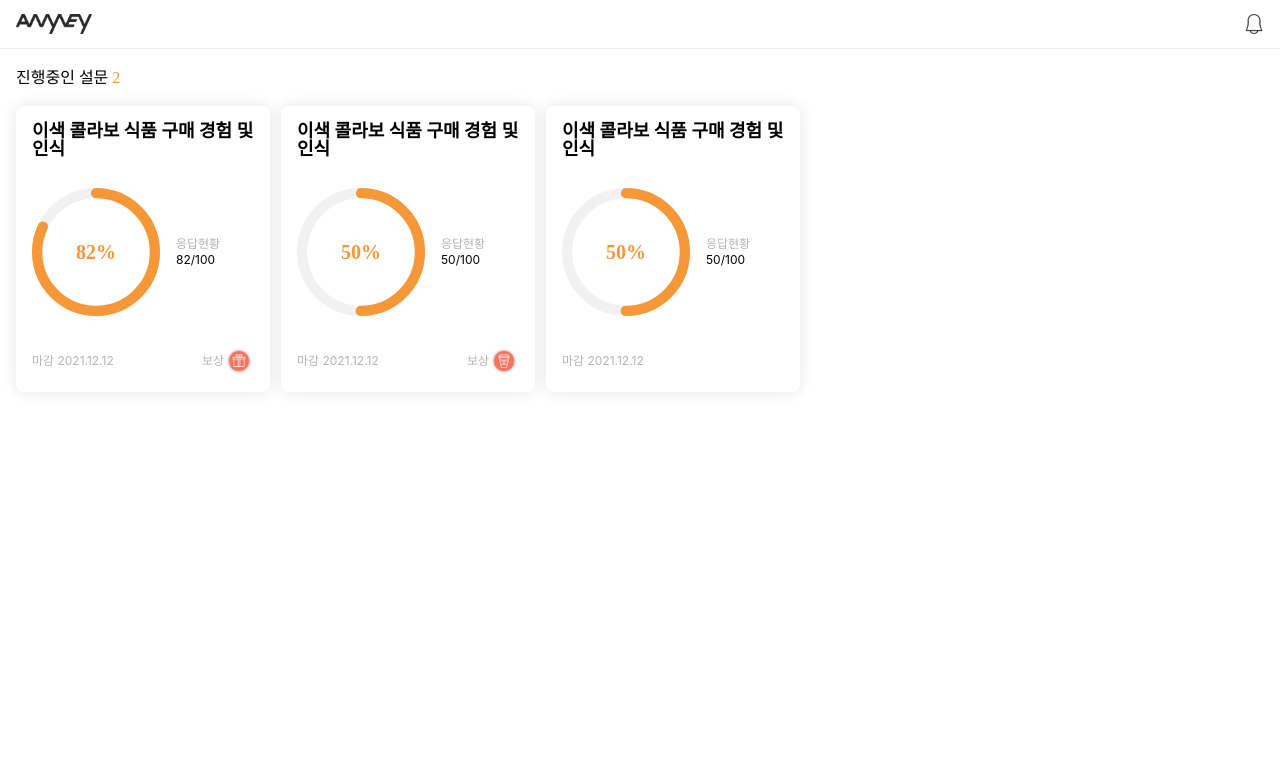
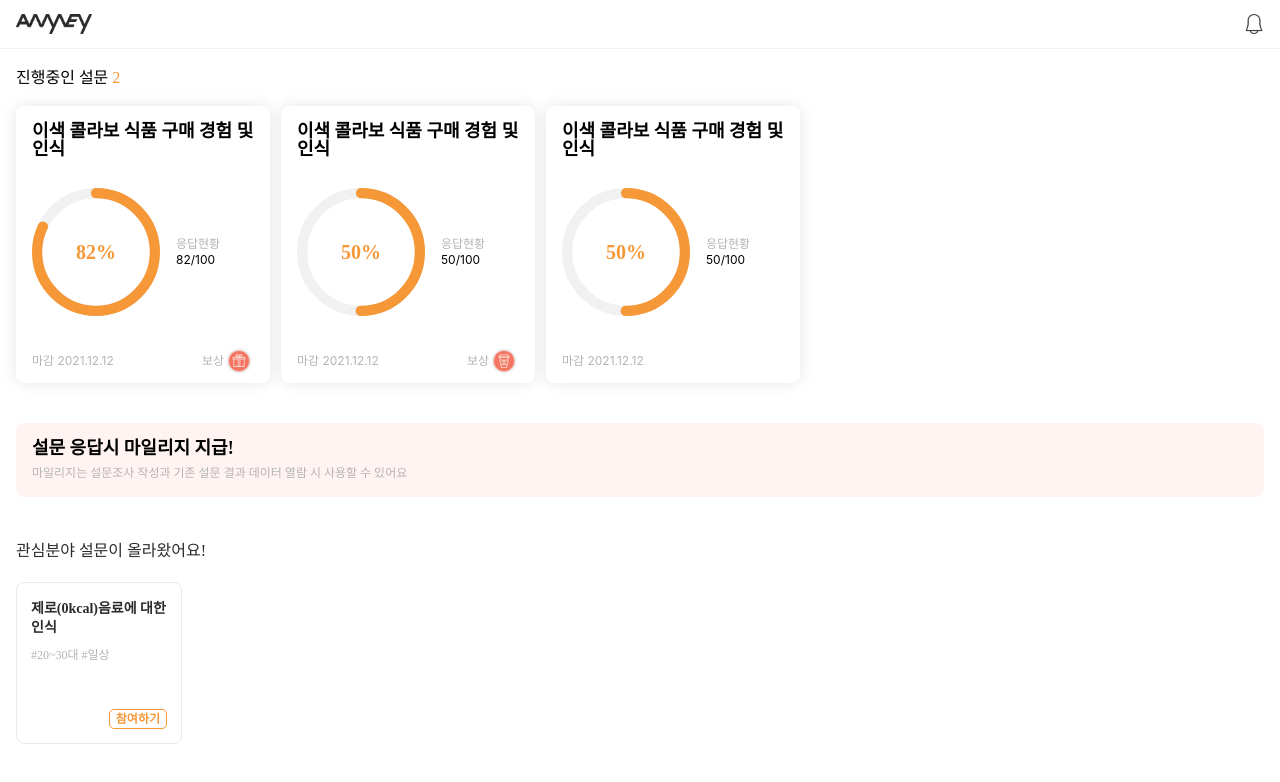
Before and after one commit to Lee-Seonghyun316/AnyVey, a React (Create React App) app: page / in a window 1280 px wide. Shown: the top 782 px of the page. Built offline with nearby package versions, Linux system fonts and the light colour scheme.

Commit message:
style: 관심 설문 추가

```diff
--- a/src/common/styles/global.ts
+++ b/src/common/styles/global.ts
@@ -9,7 +9,9 @@ const GlobalStyle = createGlobalStyle`
   body{
     background-color: #ffffff;
     font-family: -apple-system,system-ui,BlinkMacSystemFont,"Segoe UI",Roboto,"Helvetica Neue",Arial,sans-serif;
+    -ms-overflow-style: none;
   }
+  ::-webkit-scrollbar { display: none; }
   a {
     color: inherit;
     text-decoration: none;
@@ -31,5 +33,4 @@ const GlobalStyle = createGlobalStyle`
     height: 100%;
   }
 `;
-
 export default GlobalStyle;
--- a/src/features/home/home.tsx
+++ b/src/features/home/home.tsx
@@ -39,7 +39,7 @@ const Home = () => {
           <SectionTitle>진행중인 설문 </SectionTitle>
           <Count>2</Count>
         </SectionTitleContainer>
-        <Surveys>
+        <MySurveys>
           {states.map((state) => (
             <MySurvey
               key={state.id}
@@ -50,8 +50,23 @@ const Home = () => {
               gift={state.gift}
             />
           ))}
-        </Surveys>
+        </MySurveys>
       </OngoingSurvey>
+      <ResponseGain>
+        <GainTitle>설문 응답시 마일리지 지급!</GainTitle>
+        <GainDes>
+          마일리지는 설문조사 작성과 기존 설문 결과 데이터 열람 시 사용할 수
+          있어요
+        </GainDes>
+      </ResponseGain>
+      <InterestsTitle>관심분야 설문이 올라왔어요!</InterestsTitle>
+      <Interests>
+        <Interest>
+          <InterestTitle>제로(0kcal)음료에 대한 인식</InterestTitle>
+          <InterestTag>#20~30대 #일상</InterestTag>
+          <InvolveButton>참여하기</InvolveButton>
+        </Interest>
+      </Interests>
     </HomeContainer>
   );
 };
@@ -61,7 +76,7 @@ export default Home;
 const HomeContainer = styled.section``;
 
 const OngoingSurvey = styled.section`
-  padding: 20px 0;
+  padding-top: 20px;
 `;
 
 const SectionTitleContainer = styled.div`
@@ -79,9 +94,77 @@ const Count = styled.text`
   font-size: 16px;
 `;
 
-const Surveys = styled.section`
+const MySurveys = styled.section`
   display: flex;
   flex-direction: row;
   overflow: scroll;
   padding: 20px 16px;
 `;
+
+const ResponseGain = styled.section`
+  background: #fff4f2;
+  border-radius: 8px;
+  padding: 16px;
+  margin: 20px 16px;
+`;
+
+const GainTitle = styled.div`
+  font-weight: ${theme.typography.semiBold};
+  font-size: 18px;
+  margin-bottom: 8px;
+`;
+
+const GainDes = styled.div`
+  font-weight: ${theme.typography.regular};
+  font-size: 12px;
+  line-height: 16px;
+  color: #b4b4b4;
+`;
+
+const Interests = styled.section`
+  margin: 0 16px;
+`;
+
+const InterestsTitle = styled.div`
+  padding: 23px 16px 20px 16px;
+  font-weight: ${theme.typography.medium};
+  font-size: 16px;
+  line-height: 22px;
+  color: #2b2b2b;
+`;
+
+const Interest = styled.div`
+  padding: 16px 14px;
+  border: 1px solid #e9e9e9;
+  border-radius: 8px;
+  width: 166px;
+  height: 162px;
+  position: relative;
+`;
+
+const InterestTitle = styled.h1`
+  font-weight: ${theme.typography.semiBold};
+  font-size: 14px;
+  line-height: 19px;
+  color: #2b2b2b;
+  margin-bottom: 8px;
+`;
+
+const InterestTag = styled.text`
+  font-weight: ${theme.typography.regular};
+  font-size: 12px;
+  line-height: 16px;
+  color: #b4b4b4;
+`;
+
+const InvolveButton = styled.button`
+  font-weight: ${theme.typography.semiBold};
+  font-size: 12px;
+  line-height: 16px;
+  color: ${theme.colors.orange};
+  border: 1px solid ${theme.colors.orange};
+  border-radius: 5px;
+  position: absolute;
+  right: 14px;
+  bottom: 14px;
+`;
--- a/src/features/mySurvey/mySurvey.tsx
+++ b/src/features/mySurvey/mySurvey.tsx
@@ -67,7 +67,7 @@ export default MySurvey;
 const Survey = styled.div`
   box-shadow: 0px 0px 15px rgba(0, 0, 0, 0.1);
   border-radius: 8px;
-  padding: 16px;
+  padding: 16px 16px 7px 16px;
   width: 254px;
   margin-right: 11px;
 `;
@@ -109,6 +109,7 @@ const GraphDesTitle = styled.text`
 const SurveyDes = styled.div`
   display: flex;
   justify-content: space-between;
+  align-items: flex-end;
   color: #b4b4b4;
   font-size: 12px;
 `;
```
